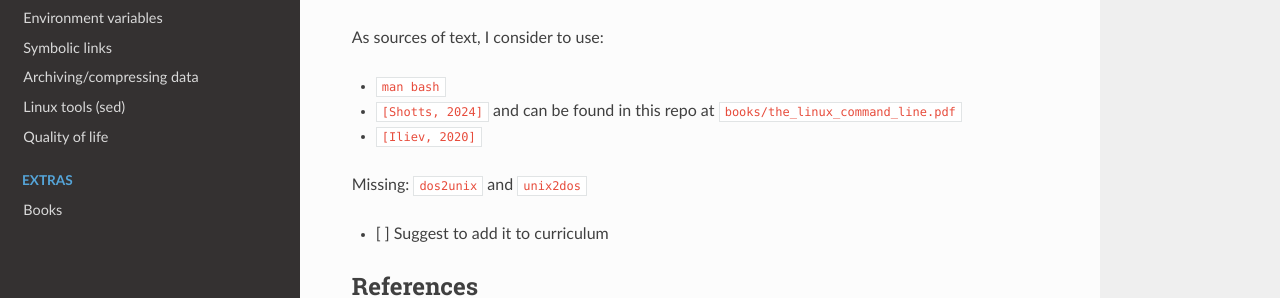
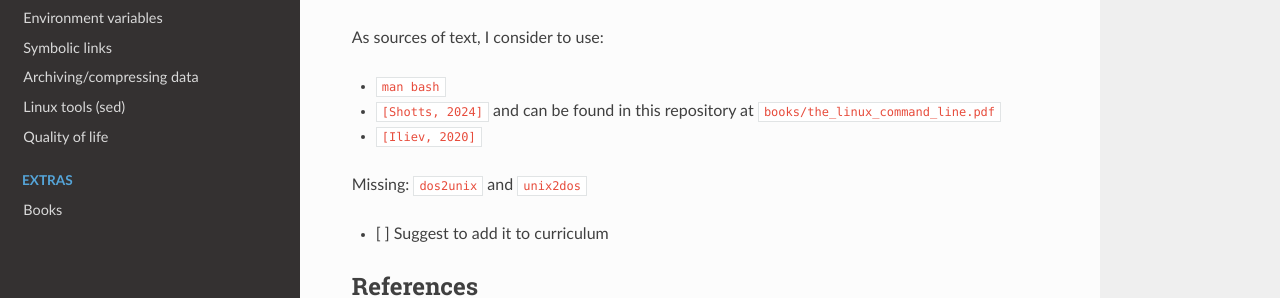
Before and after one commit to UPPMAX/linux-command-line-201, an MkDocs documentation site: the page built from docs/lesson_plans/20250603/README.md, in a window 1280 px wide and 1259 px high. Shown: the part 764-1062 px from the top of the window. Built offline with MkDocs 1.6.1, drawn with Linux system fonts in a browser that asks for light colours; nearby versions of some CDN libraries.

Commit message:
Use 'repository', not 'repo'

```diff
--- a/docs/lesson_plans/20250603/README.md
+++ b/docs/lesson_plans/20250603/README.md
@@ -29,7 +29,7 @@ As sources of text, I consider to use:
 
 - `man bash`
 - `[Shotts, 2024]`
-  and can be found in this repo at `books/the_linux_command_line.pdf`
+  and can be found in this repository at `books/the_linux_command_line.pdf`
 - `[Iliev, 2020]`
 
 
--- a/how-to-local-view.txt
+++ b/how-to-local-view.txt
@@ -1,9 +1,9 @@
 Set up for local view of edits
 ===============================
 
-If you do not want to wait for github to check and render the pages, or want to be sure it looks right before doing git push, you can view the pages locally. To do that, do the following (after ´ǵit clone' the repo of course):
+If you do not want to wait for github to check and render the pages, or want to be sure it looks right before doing git push, you can view the pages locally. To do that, do the following (after ´ǵit clone' the repository of course):
 
-1) Create a Python virtual environment OUTSIDE THE REPO DIR !!!
+1) Create a Python virtual environment OUTSIDE THE repository DIR !!!
 
 python -m venv /path/to/myvenv
 
```
Also changed, not shown: docs/lesson_plans/20250602/README.md (+1 -1 lines), 4 other files.
